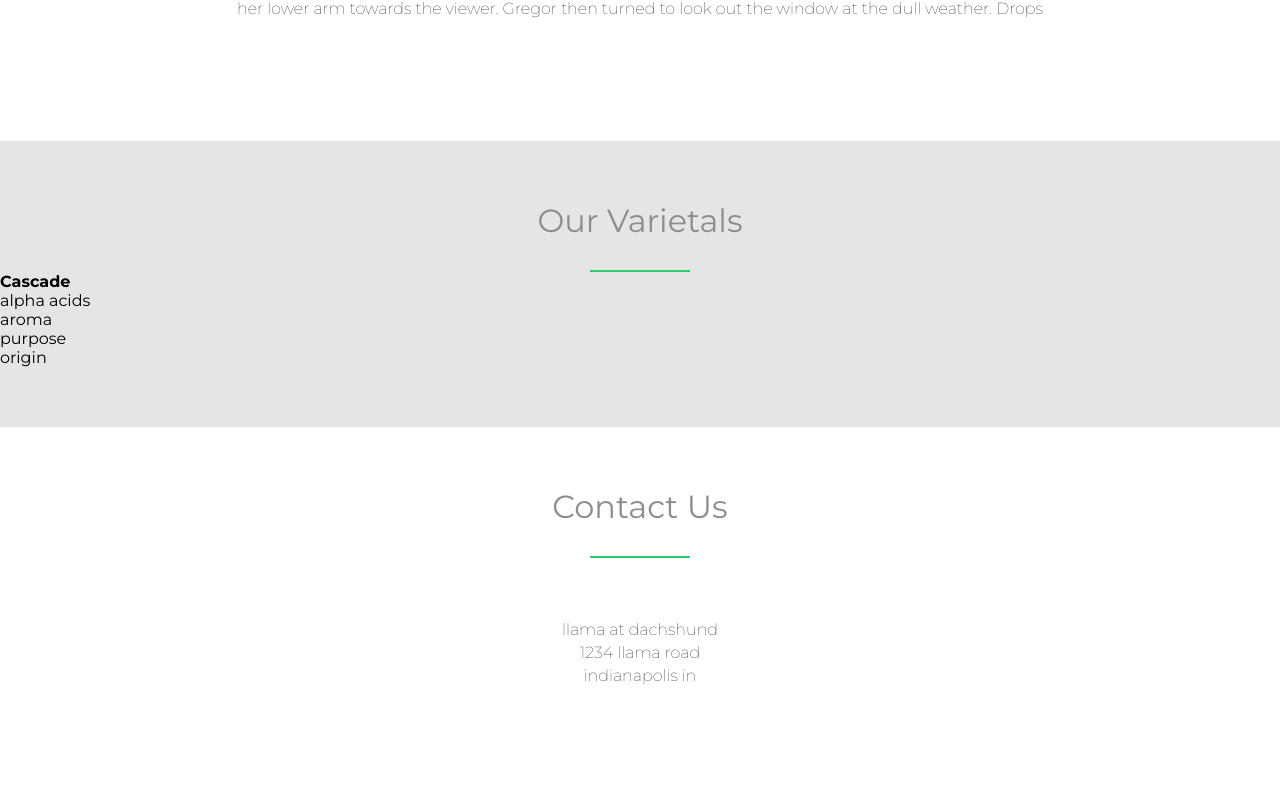
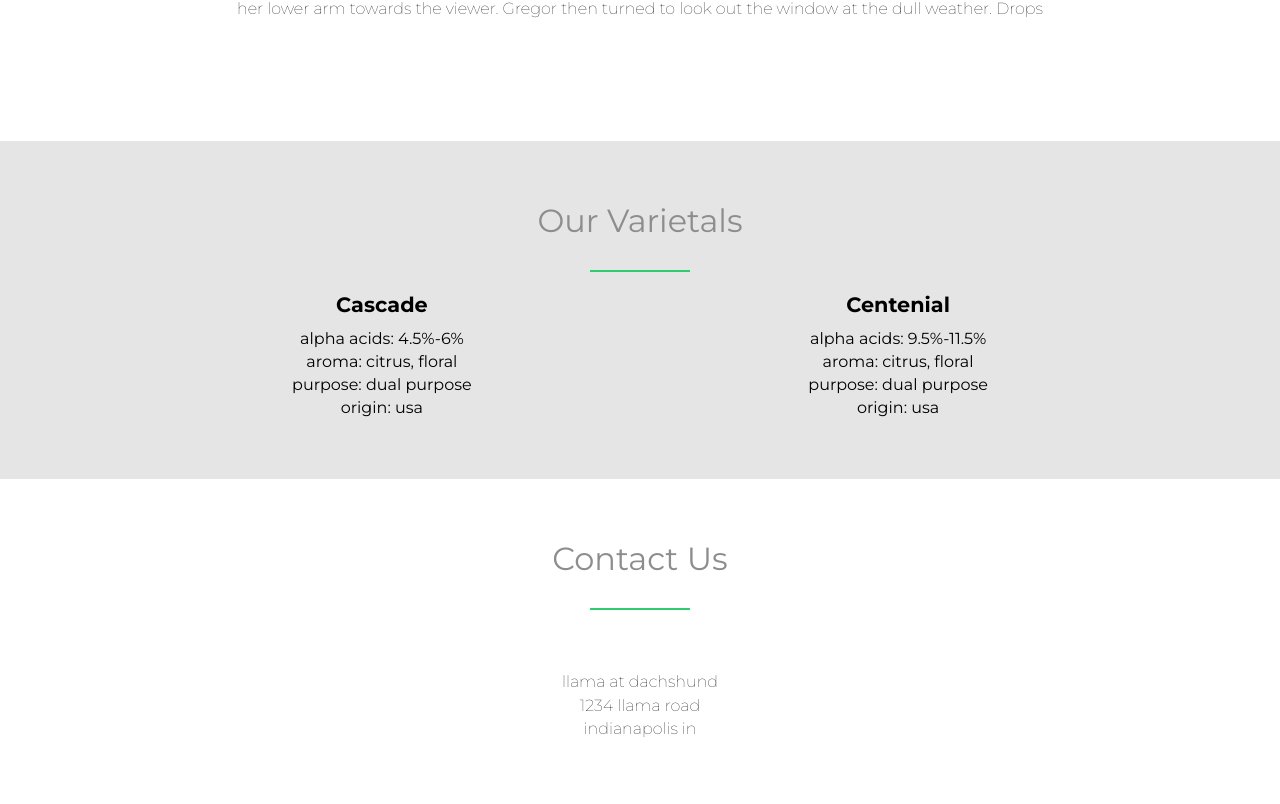
Before and after one commit to bethanyoestrich/grayacres, a plain HTML site: page index.html in a window 1280 px wide. Shown: the part 1156-1960 px from the top of the page. Drawn offline with Linux system fonts and the light colour scheme.

Commit message:
Changed background pictures, adding some text for veriatals

```diff
--- a/hops-index.css
+++ b/hops-index.css
@@ -38,6 +38,11 @@ h3{
     color:#8d8d8d;
 }
 
+h4 {
+    font-size:130%;
+    margin-bottom: 10px;
+}
+
 h3:after{
     display: block;
     height: 2px;
@@ -73,7 +78,7 @@ a:active{
     text-decoration: none;
     border-bottom: 2px solid #2ecc71;
 }
-
+/*------col------------*/
 
 /*------navigation-----*/
 .nav{
@@ -100,7 +105,7 @@ a:active{
 
 /*------header-------*/
 header{
-    background-image:linear-gradient(rgba(0, 0, 0, 0.78),rgba(100, 100, 100, 0.46)),url(headerbackground.jpg);
+    background-image:linear-gradient(rgba(0, 0, 0, 0.78),rgba(100, 100, 100, 0.46)),url(hopheader.jpg);
     height:100vh;
     background-attachment: fixed;
     background-size:cover;
@@ -122,8 +127,22 @@ header{
 }
 /*----variatals------*/
 .varietals{
-    background-color:#e5e5e5
+    background-color:#e5e5e5;
+    text-align:center;
 }
+.hop_type{
+    display: inline-block;
+    width: 40%;
+    padding: 10 20;
+    margin-top: 20px;
+}
+
+.hop_type li{
+    list-style:none;
+    line-height: 145%;
+}
+
+
 /*-----footer-----*/
 footer{
     background-image:linear-gradient(rgba(0, 0, 0, 0.78),rgba(100, 100, 100, 0.46)),url(hopsfooter.jpg);
--- a/index.html
+++ b/index.html
@@ -28,13 +28,22 @@
         </section>
         <section class='varietals' id='varietals'>
             <h3>Our Varietals</h3>
-       <div class="cascade">
+       <div class="cascade hop_type">
            <h4>Cascade</h4>
            <ul>
-               <li>alpha acids</li>
-               <li>aroma</li>
-               <li>purpose</li>
-               <li>origin</li>
+               <li>alpha acids: 4.5%-6%</li>
+               <li>aroma: citrus, floral</li>
+               <li>purpose: dual purpose</li>
+               <li>origin: usa</li>
+           </ul>
+            </div>
+        <div class="centenial hop_type">
+           <h4>Centenial</h4>
+           <ul>
+               <li>alpha acids: 9.5%-11.5%</li>
+               <li>aroma: citrus, floral</li>
+               <li>purpose: dual purpose</li>
+               <li>origin: usa</li>
            </ul>
             </div>
         </section>
```
Also changed, not shown: hopheader.jpg (added).
